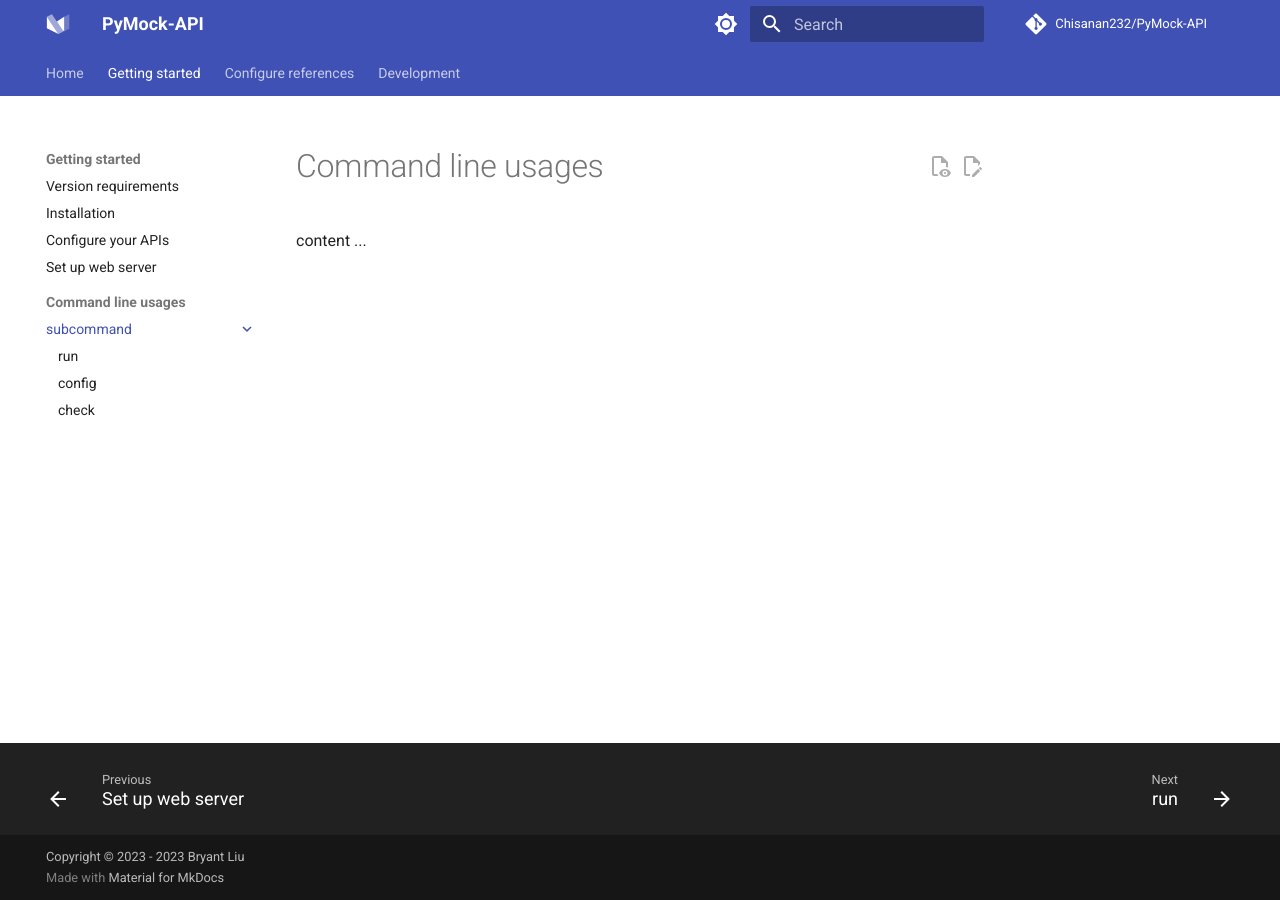
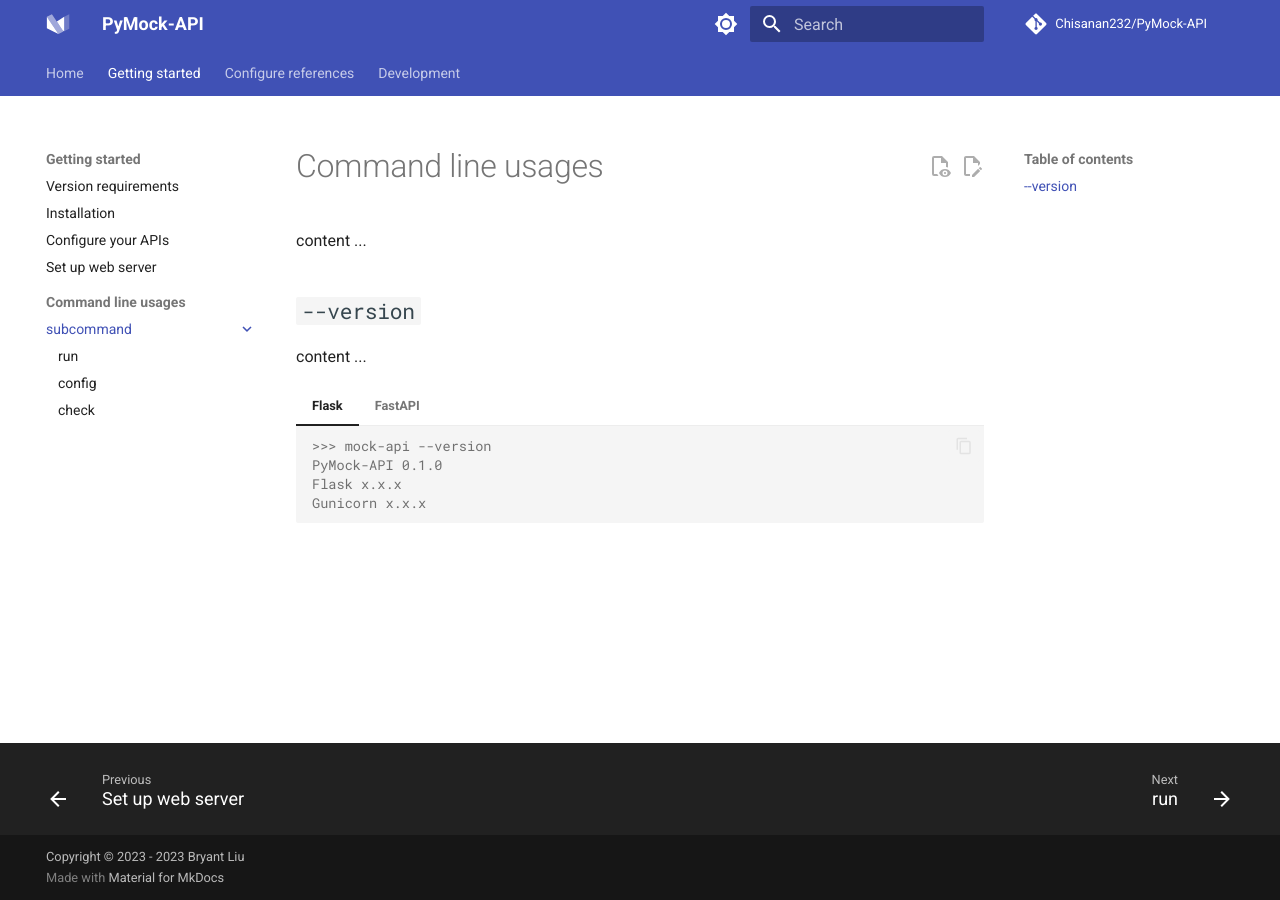
Before and after one commit to Chisanan232/PyMock-Server, an MkDocs documentation site: the page built from docs/command-line-usage/index.md, in a window 1280 px wide. Built offline with MkDocs 1.6.1 and Material for MkDocs 9.7.7, drawn with Linux system fonts in a browser that asks for light colours; comment, search, counter and statistics services are not loaded.

Commit message:
Add the headers without content in page *Command line usages*.

````diff
--- a/docs/command-line-usage/index.md
+++ b/docs/command-line-usage/index.md
@@ -1,3 +1,25 @@
 # Command line usages
 
 content ...
+
+## ``--version``
+
+content ...
+
+=== "Flask"
+
+    ``` console
+    >>> mock-api --version
+    PyMock-API 0.1.0
+    Flask x.x.x
+    Gunicorn x.x.x
+    ```
+
+=== "FastAPI"
+
+    ``` console
+    >>> mock-api --version
+    PyMock-API 0.1.0
+    FastAPI x.x.x
+    Uvicorn x.x.x
+    ```
````
